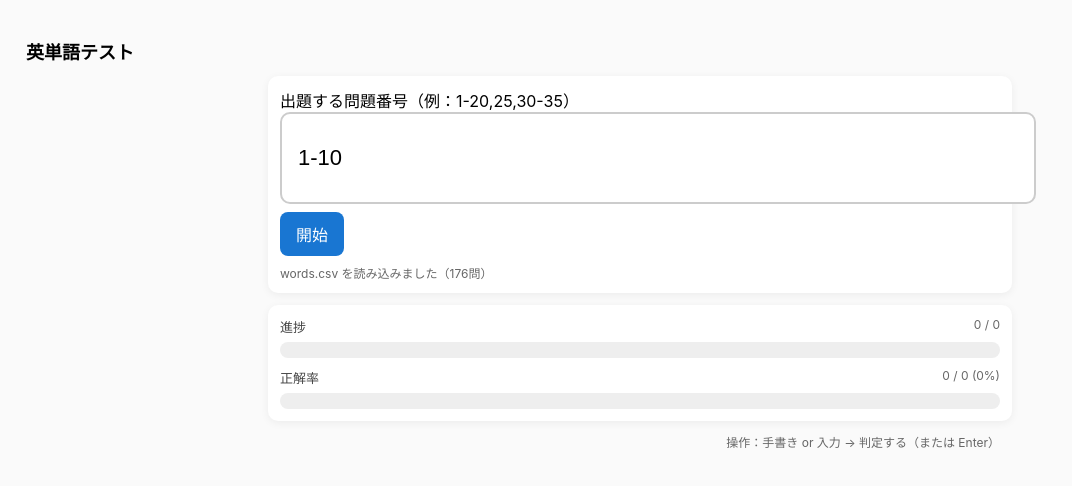
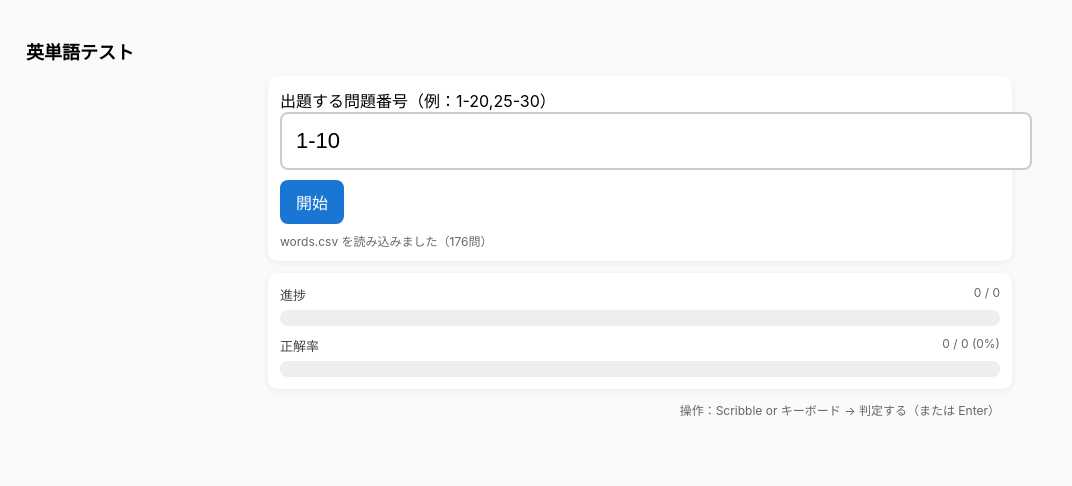
Before and after one commit to nakashima8823-art/vocab-test2, a plain HTML site: page index.html in a window 1280 px wide. Shown: the whole page, without its empty margins (0-1072 px from the left). Drawn offline with Linux system fonts and the light colour scheme.

Commit message:
Update index.html

```diff
--- a/index.html
+++ b/index.html
@@ -3,7 +3,7 @@
 <head>
 <meta charset="utf-8"/>
 <meta name="viewport" content="width=device-width,initial-scale=1"/>
-<title>英単語テスト（番号指定・手書き対応）</title>
+<title>英単語テスト（番号指定・複数範囲）</title>
 
 <style>
 body{
@@ -19,29 +19,19 @@ h1{font-size:18px}
 .jp{font-size:22px;margin-bottom:6px}
 .no{font-size:14px;color:#555;margin-bottom:10px}
 
-/* ★ 手書きしやすい入力欄 */
+/* ★ Scribbleしやすい入力欄 */
 input[type=text]{
   width:100%;
-  padding:16px;
+  padding:14px;
   font-size:22px;
-  border-radius:10px;
+  border-radius:8px;
   border:2px solid #ccc;
-  min-height:56px;
 }
 
 .result{margin-top:12px;font-size:18px;min-height:30px}
 .correct{color:green;font-weight:700}
 .incorrect{color:#d9534f;font-weight:700}
 .answer{color:#1a73e8;margin-top:6px}
-
-button{
-  padding:10px 16px;
-  font-size:16px;
-  border-radius:8px;
-  border:0;
-  background:#1976d2;
-  color:#fff
-}
 
 .labelRow{
   display:flex;justify-content:space-between;
@@ -53,7 +43,18 @@ button{
 }
 .barFill{height:100%;background:#4caf50;width:0%}
 .barFillAcc{height:100%;background:#1976d2;width:0%}
+
 .small{font-size:12px;color:#666}
+
+button{
+  padding:10px 16px;
+  font-size:16px;
+  border-radius:8px;
+  border:0;
+  background:#1976d2;
+  color:#fff;
+  margin-top:10px
+}
 </style>
 </head>
 
@@ -61,9 +62,9 @@ button{
 <h1>英単語テスト</h1>
 
 <div class="controlCard">
-  出題する問題番号（例：1-20,25,30-35）<br>
+  出題する問題番号（例：1-20,25-30）<br>
   <input type="text" id="rangeInput" value="1-10"/>
-  <button id="startBtn" style="margin-top:8px">開始</button>
+  <button id="startBtn">開始</button>
   <div id="loadInfo" class="small" style="margin-top:8px"></div>
 </div>
 
@@ -85,7 +86,7 @@ button{
 </div>
 
 <div class="small" style="max-width:720px;margin:8px auto;text-align:right">
-操作：手書き or 入力 → 判定する（または Enter）
+操作：Scribble or キーボード → 判定する（または Enter）
 </div>
 
 <script>
@@ -151,7 +152,6 @@ fetch('words.csv')
 })
 .catch(()=>alert('words.csv が読み込めません'));
 
-/* ---------- 範囲解析 ---------- */
 function parseRanges(str){
   const set=new Set();
   str.split(',').forEach(p=>{
@@ -167,18 +167,16 @@ function parseRanges(str){
   return set;
 }
 
-/* ---------- 開始 ---------- */
 startBtn.onclick=()=>{
   const nums=parseRanges(rangeInput.value);
   pool=allQ.filter(q=>nums.has(q.no));
   if(!pool.length){alert('該当する問題がありません');return;}
   pool=shuffle(pool);
-  current=answered=correct=0;wrong=[];
-  waiting=false;mode='main';
+  current=answered=correct=0;
+  wrong=[];waiting=false;mode='main';
   show();
 };
 
-/* ---------- 表示 ---------- */
 function show(){
   quizArea.innerHTML='';
   if(current>=pool.length){
@@ -197,9 +195,7 @@ function show(){
 
       <input id="ans" type="text"/>
 
-      <button id="checkBtn" style="margin-top:10px">
-        判定する
-      </button>
+      <button id="checkBtn">判定する / 次へ</button>
 
       <div id="res" class="result"></div>
       <div id="corr" class="answer"></div>
@@ -214,7 +210,6 @@ function show(){
       handleCheck();
     }
   };
-
   document.getElementById('checkBtn').onclick=handleCheck;
   update();
 }
@@ -228,7 +223,6 @@ function handleCheck(){
   }
 }
 
-/* ---------- 判定 ---------- */
 function check(){
   const input=document.getElementById('ans');
   const u=input.value.trim().toLowerCase();
@@ -249,7 +243,6 @@ function check(){
   update();
 }
 
-/* ---------- 進捗 ---------- */
 function update(){
   const total=pool.length;
   const acc=answered?correct/answered*100:0;
```
